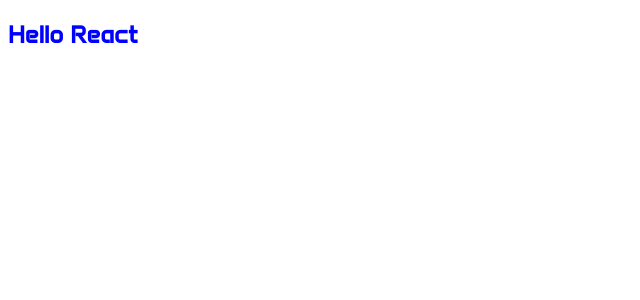
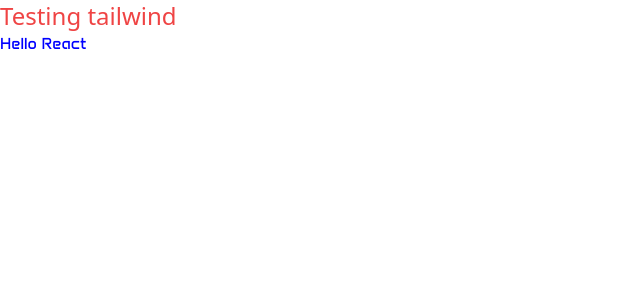
Before and after one commit to deekshithmd/webpack-react, a React app: page / in a window 1280 px wide. Shown: the top 300 px of the page, without its empty margins (0-640 px from the left). Built offline with nearby package versions, Linux system fonts and the light colour scheme.

Commit message:
added tailwind

```diff
--- a/package.json
+++ b/package.json
@@ -25,11 +25,16 @@
     "@babel/preset-typescript": "^7.23.3",
     "@types/react": "^18.2.57",
     "@types/react-dom": "^18.2.19",
+    "autoprefixer": "^10.4.17",
     "babel-loader": "^9.1.3",
     "css-loader": "^6.10.0",
     "html-webpack-plugin": "^5.6.0",
     "npm-run-all": "^4.1.5",
+    "postcss": "^8.4.35",
+    "postcss-loader": "^8.1.0",
+    "postcss-preset-env": "^9.4.0",
     "style-loader": "^3.3.4",
+    "tailwindcss": "^3.4.1",
     "ts-loader": "^9.5.1",
     "typescript": "^5.3.3",
     "webpack": "^5.90.3",
--- /dev/null
+++ b/postcss.config.js
@@ -0,0 +1,4 @@
+const tailwindcss = require("tailwindcss");
+module.exports = {
+  plugins: ["postcss-preset-env", tailwindcss],
+};
--- a/src/App.css
+++ b/src/App.css
@@ -3,7 +3,8 @@
     src: url('assets/fonts/Anta-Regular.ttf') format('truetype');
 }
 
-div {
+h1,
+h2 {
     color: blue;
     font-family: 'Anta-Regular';
 }
--- a/src/App.tsx
+++ b/src/App.tsx
@@ -5,6 +5,7 @@
 export default function App() {
   return (
     <div>
+      <p className="text-red-500 text-2xl">Testing tailwind</p>
       <Typography variant="h2">Hello React</Typography>
     </div>
   );
--- a/src/index.tsx
+++ b/src/index.tsx
@@ -1,6 +1,7 @@
 import React, { StrictMode } from "react";
 import { createRoot } from "react-dom/client";
 import App from "./App";
+import "./style.css";
 
 const rootElement = document.querySelector("#root");
 if (!rootElement) throw new Error("Cannot find root element with that id");
--- /dev/null
+++ b/src/style.css
@@ -0,0 +1,3 @@
+@tailwind base;
+@tailwind components;
+@tailwind utilities;
--- /dev/null
+++ b/tailwind.config.js
@@ -0,0 +1,12 @@
+/** @type {import('tailwindcss').Config} */
+
+module.exports = {
+  content: ["./src/**/*.{ts,tsx,html,js}"],
+  theme: {
+    extend: {},
+  },
+  variants: {
+    extend: {},
+  },
+  plugins: [],
+};
--- a/webpack.config.js
+++ b/webpack.config.js
@@ -7,7 +7,19 @@
   target: "web",
   output: {
     path: path.resolve(__dirname, "dist"),
-    filename: "bundle.js",
+    filename: "[name][contenthash].js",
+    clean: true,
+    assetModuleFilename: "[name][ext]",
+  },
+  devServer: {
+    static: {
+      directory: path.resolve(__dirname, "dist"),
+    },
+    port: 3000,
+    open: true,
+    hot: true,
+    compress: true,
+    historyApiFallback: true,
   },
   resolve: {
     extensions: [".js", ".ts", ".jsx", ".tsx"],
@@ -41,7 +53,7 @@
       {
         test: /\.css/,
         exclude: /node_modules/,
-        use: ["style-loader", "css-loader"],
+        use: ["style-loader", "css-loader", "postcss-loader"],
       },
       {
         test: /\.(png|svg|ttf)/,
```
Also changed, not shown: 4 other files (tests, documents, lock files or other folders).
